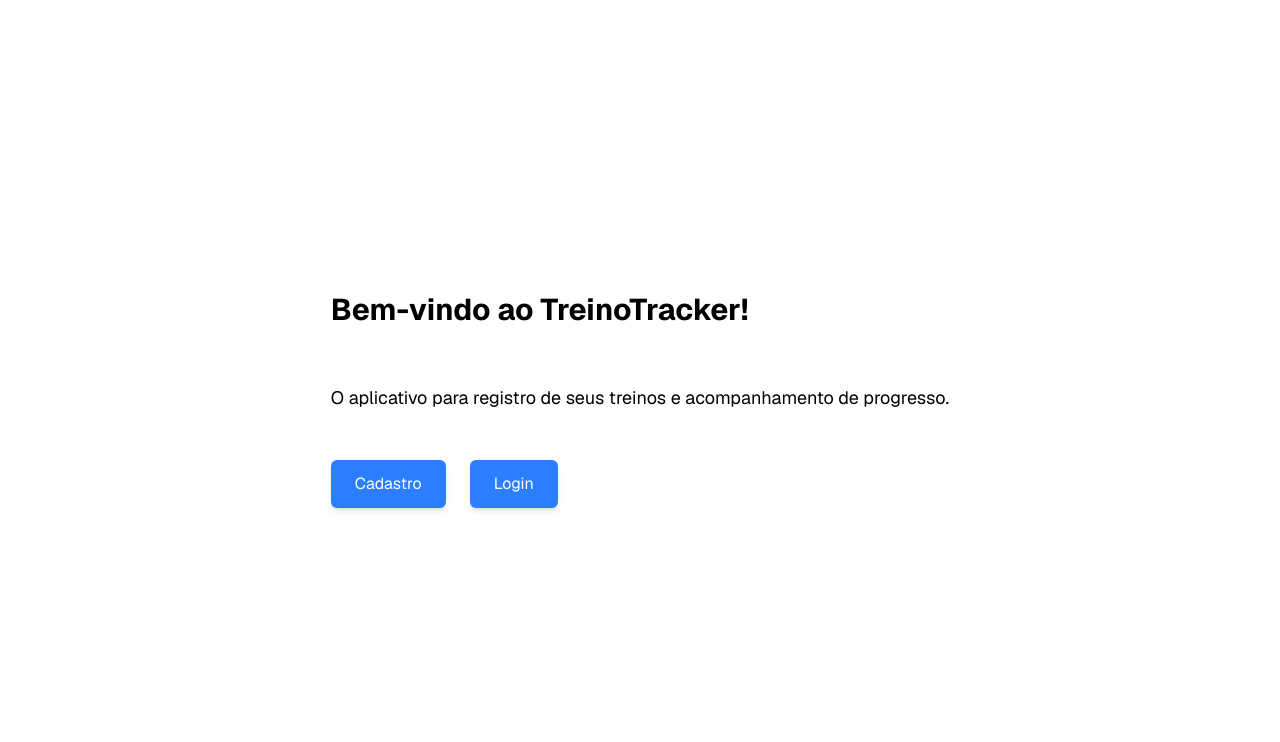
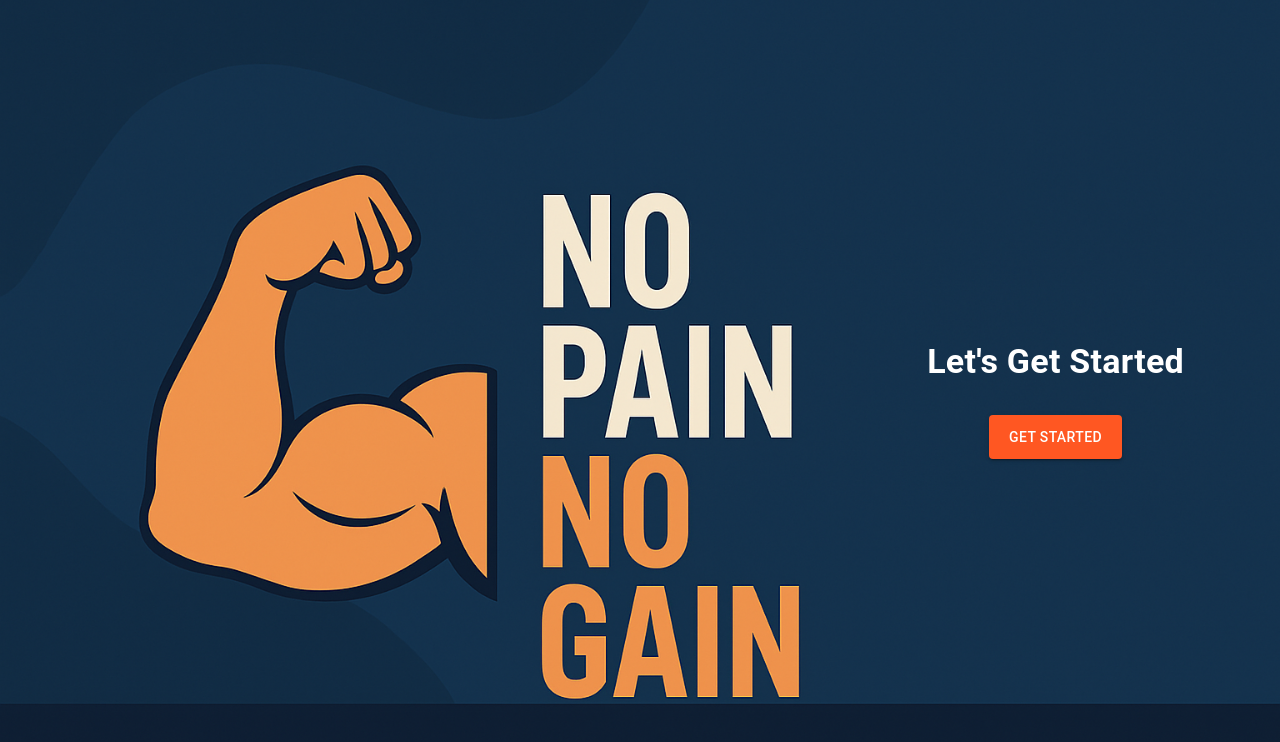
Before and after one commit to biaag10/frontend-workout-tracker, a Next.js app: page / in a window 1280 px wide. Shown: the top 742 px of the page. Built offline with nearby package versions, Linux system fonts and the light colour scheme.

Commit message:
ajustes no design da tela home e seta de voltar na tela de login

```diff
--- a/src/app/page.tsx
+++ b/src/app/page.tsx
@@ -1,67 +1,78 @@
 'use client';
 
-import Image from "next/image";
-import Link from "next/link";
+import React, { useEffect, useState } from 'react';
+import { Button, Box, Typography } from '@mui/material';
+import { useRouter } from 'next/navigation';
+import Image from 'next/image'; // Importando o componente de imagem do Next.js
 
-export default function Home() {
+const Home: React.FC = () => {
+  const [isClient, setIsClient] = useState(false); // Para garantir que o código rode no cliente
+  const router = useRouter();
+
+  useEffect(() => {
+    setIsClient(true); // Após a montagem do componente no cliente, marcamos que é o cliente
+  }, []);
+
+  const handleButtonClick = () => {
+    router.push('/login');  // Redireciona para a tela de login
+  };
+
+  if (!isClient) {
+    return null; // Não renderiza nada no lado do servidor
+  }
+
   return (
-    <div className="grid grid-rows-[20px_1fr_20px] items-center justify-items-center min-h-screen p-8 pb-20 gap-16 sm:p-20 font-[family-name:var(--font-geist-sans)]">
-      <main className="flex flex-col gap-[32px] row-start-2 items-center sm:items-start">
-        <h1 className="text-3xl font-bold text-center sm:text-left mb-6">Bem-vindo ao TreinoTracker!</h1>
+    <Box
+      sx={{
+        position: 'relative',
+        height: '100vh',
+        display: 'flex',
+        justifyContent: 'flex-end',  // Alinha o conteúdo à direita
+        alignItems: 'center',  // Alinha o conteúdo verticalmente ao centro
+        paddingRight: '6rem',  // Distância da borda direita
+        paddingLeft: '2rem',
+      }}
+    >
+      {/* Adicionando o componente de imagem do Next.js */}
+      <Image
+        src="/images/background-login.png"  // Caminho da imagem dentro da pasta public
+        alt="No Pain No Gain"
+        layout="fill"  // Preenche toda a área do container
+        objectFit="cover"  // Faz a imagem cobrir toda a área
+        priority={true}  // A imagem será carregada imediatamente
+        quality={100}  // Qualidade da imagem
+      />
 
-        <p className="text-lg text-center sm:text-left mb-4">
-          O aplicativo para registro de seus treinos e acompanhamento de progresso.
-        </p>
+      <Box
+        sx={{
+          position: 'absolute', // Coloca o conteúdo sobre a imagem
+          display: 'flex',
+          flexDirection: 'column',
+          justifyContent: 'center',
+          alignItems: 'center',
+          gap: '2rem',
+        }}
+      >
+        <Typography variant="h4" sx={{ color: 'white', fontWeight: 'bold' }}>
+          Let's Get Started
+        </Typography>
+        <Button
+          variant="contained"
+          color="primary"
+          sx={{
+            padding: '10px 20px',
+            backgroundColor: '#ff5722',  // Cor de fundo do botão
+            '&:hover': {
+              backgroundColor: '#e64a19',  // Cor ao passar o mouse
+            },
+          }}
+          onClick={handleButtonClick}
+        >
+          Get Started
+        </Button>
+      </Box>
+    </Box>
+  );
+};
 
-        <div className="flex flex-col sm:flex-row gap-6 items-center sm:items-start">
-          <Link
-            href="/register"
-            className="bg-blue-500 text-white py-3 px-6 rounded-md shadow-md hover:bg-blue-600 transition duration-300"
-          >
-            Cadastro
-          </Link>
-
-          <Link
-            href="/login"
-            className="bg-blue-500 text-white py-3 px-6 rounded-md shadow-md"
-          >
-            Login
-          </Link>
-
-        </div>
-      </main>
-      <footer className="row-start-3 flex gap-[24px] flex-wrap items-center justify-center">
-        {/* <a
-          className="flex items-center gap-2 hover:underline hover:underline-offset-4"
-          href="https://nextjs.org/docs"
-          target="_blank"
-          rel="noopener noreferrer"
-        >
-          <Image
-            aria-hidden
-            src="/file.svg"
-            alt="File icon"
-            width={16}
-            height={16}
-          />
-          Learn Next.js
-        </a>
-        <a
-          className="flex items-center gap-2 hover:underline hover:underline-offset-4"
-          href="https://vercel.com/templates?framework=next.js"
-          target="_blank"
-          rel="noopener noreferrer"
-        >
-          <Image
-            aria-hidden
-            src="/window.svg"
-            alt="Window icon"
-            width={16}
-            height={16}
-          />
-          Examples
-        </a> */}
-      </footer>
-    </div>
-  );
-}
+export default Home;
--- a/src/components/Login/LoginForm.tsx
+++ b/src/components/Login/LoginForm.tsx
@@ -1,45 +1,56 @@
 'use client';
 
 import React, { useState } from 'react';
-import { Button, CircularProgress, Box, Typography, Divider, Checkbox, FormControlLabel } from '@mui/material';
-import { useRouter } from 'next/navigation'; // Agora irá funcionar corretamente
+import { Button, CircularProgress, Box, Typography, Divider, Checkbox, FormControlLabel, IconButton } from '@mui/material';
+import { useRouter } from 'next/navigation';
 import FormInput from './FormInput';
-import { loginUser } from '../../app/login/actions/index'; // Importa a função loginUser
+import { loginUser } from '../../app/login/actions/index';
+import { ArrowBack } from '@mui/icons-material';
 
 const LoginForm: React.FC = () => {
   const [emailOrUsername, setEmailOrUsername] = useState('');
   const [password, setPassword] = useState('');
   const [loading, setLoading] = useState(false);
   const [error, setError] = useState('');
-  const [showPassword, setShowPassword] = useState(false);  // Adicionando estado para mostrar/esconder a senha
+  const [showPassword, setShowPassword] = useState(false);
 
-  const router = useRouter(); // Usando 'useRouter' para redirecionamento
+  const router = useRouter();
 
   const handleSubmit = async (e: React.FormEvent) => {
     e.preventDefault();
     setLoading(true);
     setError('');
 
-    const result = await loginUser(emailOrUsername, password); // Chama a função de login da pasta actions
+    const result = await loginUser(emailOrUsername, password);
 
     if (result.success) {
-      router.push('/workouts'); // Redireciona para a área logada
+      router.push('/workouts');
     } else {
-      setError(result.message); // Exibe mensagem de erro
+      setError(result.message);
     }
 
     setLoading(false);
   };
 
   const handleTogglePasswordVisibility = () => {
-    setShowPassword(!showPassword);  // Alterna a visibilidade da senha
+    setShowPassword(!showPassword);
+  };
+
+  const handleGoBack = () => {
+    router.push('/');
   };
 
   return (
     <Box component="form" onSubmit={handleSubmit} sx={{ maxWidth: 400, margin: 'auto', padding: 6 }}>
-      <Typography variant="h4" align="center" gutterBottom>
-        Login
-      </Typography>
+      {/* container para seta + título */}
+      <Box sx={{ display: 'flex', alignItems: 'center', marginBottom: 3 }}>
+        <IconButton onClick={handleGoBack} sx={{ marginRight: 8, color: 'black' }}>
+          <ArrowBack />
+        </IconButton>
+        <Typography variant="h4" component="h1">
+          Login
+        </Typography>
+      </Box>
 
       <FormInput
         label="Email or Username"
@@ -52,7 +63,7 @@ const LoginForm: React.FC = () => {
 
       <FormInput
         label="Password"
-        type={showPassword ? 'text' : 'password'}  // Condicional para exibir ou esconder a senha
+        type={showPassword ? 'text' : 'password'}
         value={password}
         onChange={(e) => setPassword(e.target.value)}
         error={!!error}
```
Also changed, not shown: public/images/background-login.png (renamed from src/assets/background-login.png).
